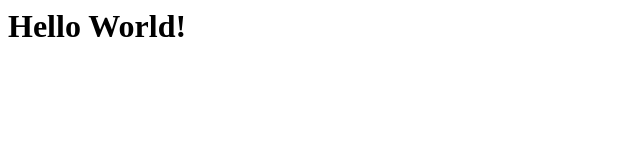
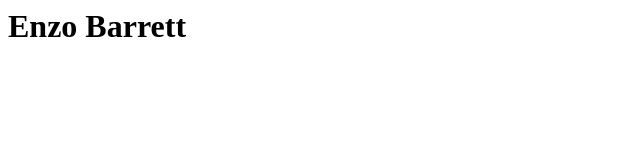
Before and after one commit to enzobarrett/cs-website, a plain HTML site: page index.html in a window 1280 px wide. Shown: the full height of the page, 0-640 px from the left. Drawn offline with Linux system fonts and the light colour scheme.

Commit message:
Add name to index.html

```diff
--- a/index.html
+++ b/index.html
@@ -1 +1 @@
-<h1>Hello World!</h1>
+<h1>Enzo Barrett</h1>
```
